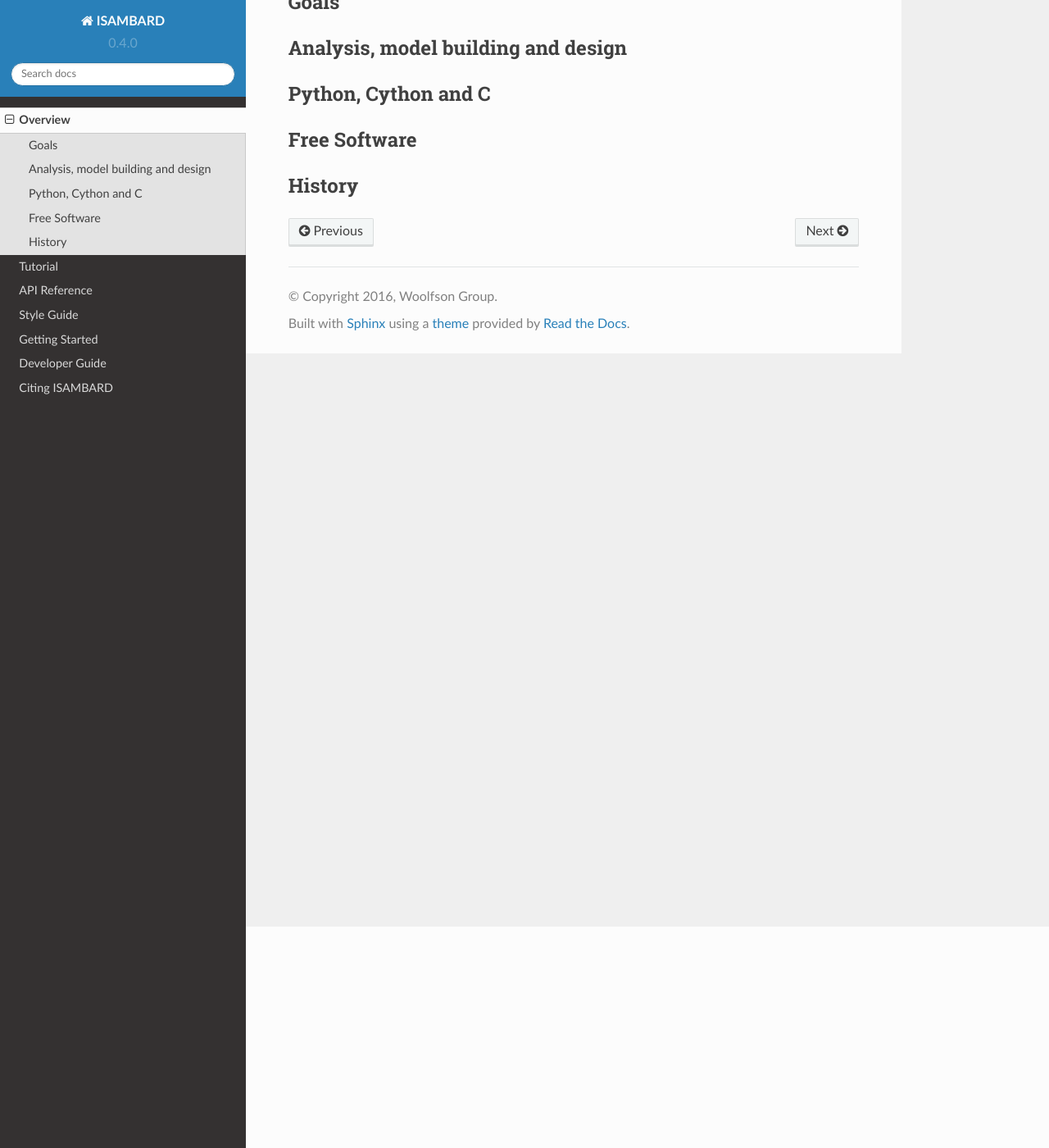
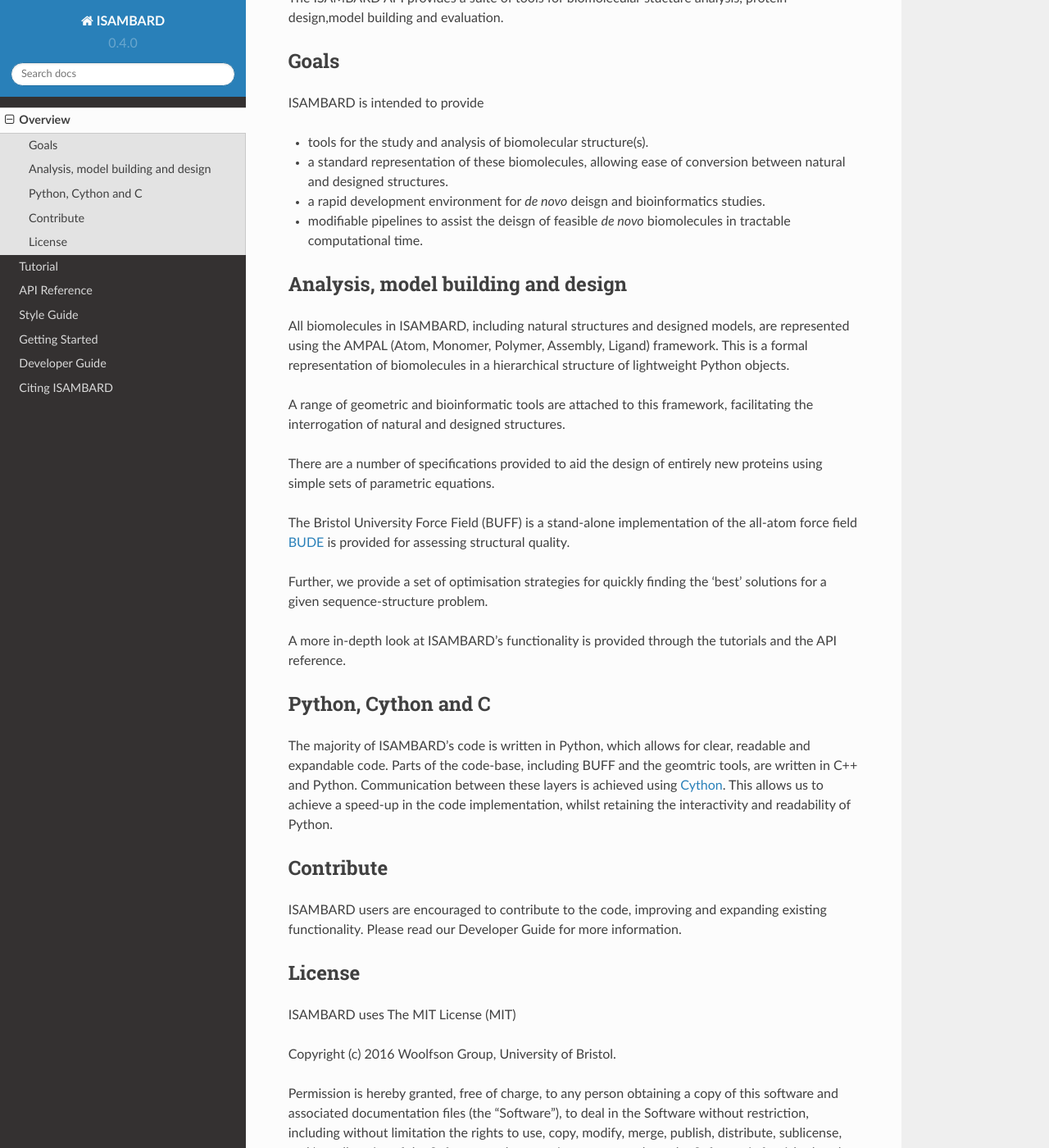
Before and after one commit to isambard-uob/isambard, a Sphinx documentation site: the page built from docs/overview.rst, in a window 1280 px wide and 1400 px high, scrolled down 270 px. Shown: the whole window at 82% size. Built offline with Sphinx 7.4.7 and the Read the Docs theme 2.0.0, drawn with Linux system fonts in a browser that asks for light colours; some of the changed text lies outside the part shown.

Commit message:
Added content to each heading on this page. Placeholder stuff - to be reviewed.

```diff
--- a/docs/overview.rst
+++ b/docs/overview.rst
@@ -1,23 +1,82 @@
 ########
 Overview
 ########
-
 
 ISAMBARD (Intelligent System for Analysis, Model Building And Rational Design), is a Python-based framework for
 structural analysis and rational design of biomolecules. It is developed and maintained by members of the
 `Woolfson group <http://www.chm.bris.ac.uk/org/woolfson/index.html>`_, University of Bristol.
 
+The ISAMBARD API provides a suite of tools for biomolecular stucture analysis, protein design,model building and
+evaluation.
+
 Goals
 #####
+
+ISAMBARD is intended to provide
+
+* tools for the study and analysis of biomolecular structure(s).
+* a standard representation of these biomolecules, allowing ease of conversion between natural and designed structures.
+* a rapid development environment for *de novo* deisgn and bioinformatics studies.
+* modifiable pipelines to assist the deisgn of feasible *de novo* biomolecules in tractable computational time.
 
 Analysis, model building and design
 ###################################
 
+All biomolecules in ISAMBARD, including natural structures and designed models, are represented using the AMPAL
+(Atom, Monomer, Polymer, Assembly, Ligand) framework.
+This is a formal representation of biomolecules in a hierarchical structure of lightweight Python objects.
+
+A range of geometric and bioinformatic tools are attached to this framework, facilitating the interrogation of natural
+and designed structures.
+
+There are a number of specifications provided to aid the design of entirely new proteins using simple sets of
+parametric equations.
+
+The Bristol University Force Field (BUFF) is a stand-alone implementation of the all-atom force field
+`BUDE <http://comjnl.oxfordjournals.org/content/early/2011/09/12/comjnl.bxr091>`_ is provided for assessing
+structural quality.
+
+Further, we provide a set of optimisation strategies for quickly finding the 'best' solutions for a given
+sequence-structure problem.
+
+A more in-depth look at ISAMBARD's functionality is provided through the tutorials and the API reference.
+
 Python, Cython and C
 ####################
+The majority of ISAMBARD's code is written in Python, which allows for clear, readable and expandable code.
+Parts of the code-base, including BUFF and the geomtric tools, are written in C++ and Python.
+Communication between these layers is achieved using `Cython <http://cython.org/>`_.
+This allows us to achieve a speed-up in the code implementation, whilst retaining the interactivity and readability of
+Python.
 
-Free Software
-#############
+Contribute
+##########
 
-History
+ISAMBARD users are encouraged to contribute to the code, improving and expanding existing functionality.
+Please read our Developer Guide for more information.
+
+
+License
 #######
+
+ISAMBARD uses The MIT License (MIT)
+
+Copyright (c) 2016 Woolfson Group, University of Bristol.
+
+Permission is hereby granted, free of charge, to any person obtaining a copy
+of this software and associated documentation files (the "Software"), to deal
+in the Software without restriction, including without limitation the rights
+to use, copy, modify, merge, publish, distribute, sublicense, and/or sell
+copies of the Software, and to permit persons to whom the Software is
+furnished to do so, subject to the following conditions:
+
+The above copyright notice and this permission notice shall be included in all
+copies or substantial portions of the Software.
+
+THE SOFTWARE IS PROVIDED "AS IS", WITHOUT WARRANTY OF ANY KIND, EXPRESS OR
+IMPLIED, INCLUDING BUT NOT LIMITED TO THE WARRANTIES OF MERCHANTABILITY,
+FITNESS FOR A PARTICULAR PURPOSE AND NONINFRINGEMENT. IN NO EVENT SHALL THE
+AUTHORS OR COPYRIGHT HOLDERS BE LIABLE FOR ANY CLAIM, DAMAGES OR OTHER
+LIABILITY, WHETHER IN AN ACTION OF CONTRACT, TORT OR OTHERWISE, ARISING FROM,
+OUT OF OR IN CONNECTION WITH THE SOFTWARE OR THE USE OR OTHER DEALINGS IN THE
+SOFTWARE.
```
